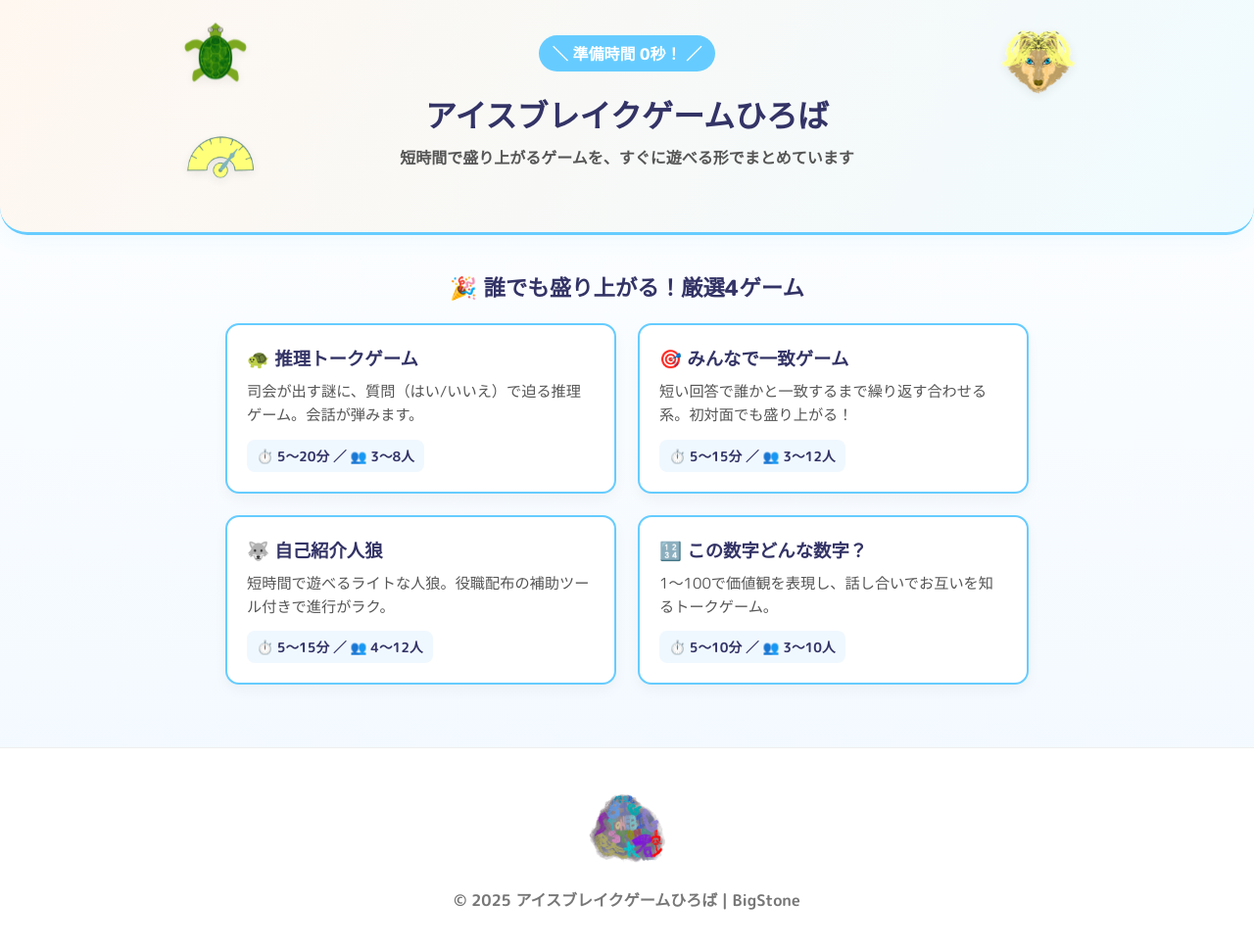
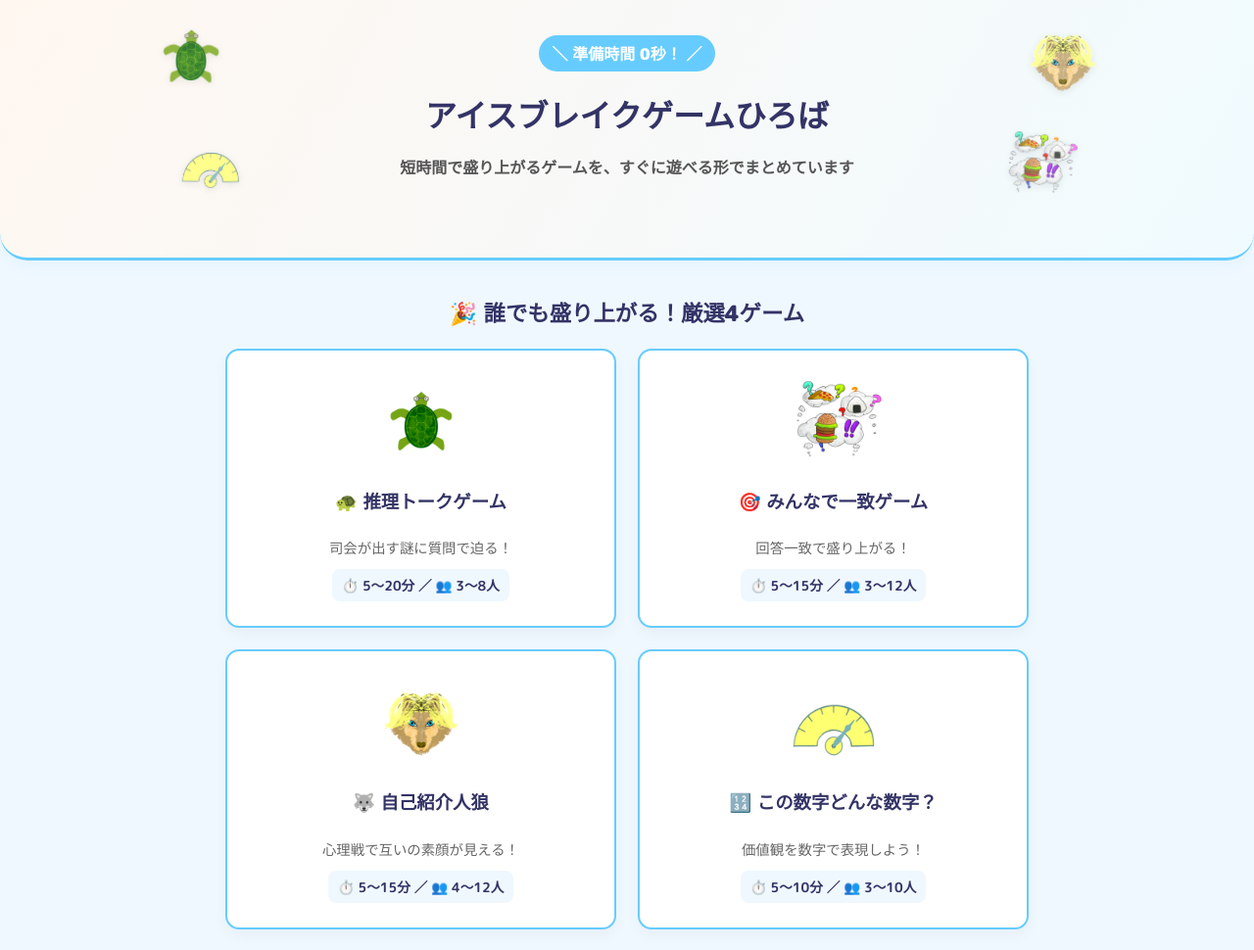
Before and after one commit to goto-kazuki/ice-break-games, a plain HTML site: page menu.html in a window 1280 px wide. Shown: the top 970 px of the page at 98% size. Drawn offline with Linux system fonts and the light colour scheme.

Commit message:
Update menu.html

```diff
--- a/menu.html
+++ b/menu.html
@@ -1,171 +1,100 @@
 <!DOCTYPE html>
 <html lang="ja">
 <head>
-  <meta charset="UTF-8" />
+  <meta charset="utf-8" />
   <title>ゲーム選択 - アイスブレイクゲームひろば</title>
   <meta name="viewport" content="width=device-width, initial-scale=1" />
   <link rel="preconnect" href="https://fonts.googleapis.com">
   <link rel="preconnect" href="https://fonts.gstatic.com" crossorigin>
-  <link href="https://fonts.googleapis.com/css2?family=M+PLUS+Rounded+1c:wght@400;700;800&display=swap" rel="stylesheet">
+  <link href="https://fonts.googleapis.com/css2?family=M+PLUS+Rounded+1c:wght@400;700;900&display=swap" rel="stylesheet">
+  <style>
+    :root{ --main-color:#66CCFF; --accent-color:#FFC107; --sub-accent:#333366; --bg-light:#F0F8FF; --text-main:#222; }
+    body{ margin:0; font-family:'M PLUS Rounded 1c', sans-serif; background:var(--bg-light); color:var(--text-main); }
 
-  <style>
-    :root{
-      --main-color:#66CCFF;
-      --accent-color:#FFC107;
-      --sub-accent:#333366;
-      --bg-light:#F0F8FF;
-      --text-main:#222;
-    }
+    header{ padding:36px 16px 64px; text-align:center; background:linear-gradient(120deg,#fff7f0,#f0fbff); border-bottom:3px solid var(--main-color); border-bottom-left-radius:28px; border-bottom-right-radius:28px; box-shadow:0 6px 18px rgba(102,204,255,0.08); position:relative; overflow:hidden; }
+    .header-inner{ max-width:940px; margin:0 auto; position:relative; z-index:2; }
+    .tagline{ display:inline-block; background:var(--main-color); color:#fff; padding:6px 14px; border-radius:20px; font-weight:800; margin-bottom:12px; }
+    h1{ margin:8px 0 6px; font-size:2rem; color:var(--sub-accent); font-weight:800; }
 
-    *{box-sizing:border-box}
-
-    body{
-      margin:0;
-      font-family:'M PLUS Rounded 1c', "Hiragino Kaku Gothic ProN", "Yu Gothic", Meiryo, sans-serif;
-      background:linear-gradient(180deg,#fff 0%,var(--bg-light) 100%);
-      color:var(--text-main);
-      -webkit-font-smoothing:antialiased;
-      -moz-osx-font-smoothing:grayscale;
-    }
-
-    header{
-      padding:36px 16px 64px;
-      text-align:center;
-      background:linear-gradient(120deg,#fff7f0,#f0fbff);
-      border-bottom:3px solid var(--main-color);
-      border-bottom-left-radius:28px;
-      border-bottom-right-radius:28px;
-      position:relative;
-      overflow:visible;
-      box-shadow:0 6px 18px rgba(102,204,255,0.08);
-    }
-
-    .header-inner{max-width:940px;margin:0 auto;position:relative;z-index:2}
-    .tagline{display:inline-block;background:var(--main-color);color:#fff;padding:6px 14px;border-radius:20px;font-weight:800;margin-bottom:12px}
-    .title-block h1{margin:8px 0 6px;font-size:2rem;color:var(--sub-accent);font-weight:800}
-    .title-block p{margin:0;color:#555;font-weight:700}
-
-    main{max-width:920px;margin:0 auto;padding:36px 20px 64px}
-
-    h2.section-title{font-size:1.4rem;color:var(--sub-accent);text-align:center;margin:0 0 20px;font-weight:800}
-
-    /* Grid: 2 columns on wide, 1 column on narrow */
-    .game-grid{
-      display:grid;
-      grid-template-columns:repeat(2,1fr); /* enforce 2x2 layout on wide screens */
-      gap:22px;
-      align-items:start;
-      margin:0 auto;
-      max-width:820px;
-    }
+    main{ max-width:920px; margin:0 auto; padding:36px 20px 64px; }
+    .section-title{ font-size:1.4rem; color:var(--sub-accent); text-align:center; margin:0 0 20px; font-weight:800; }
+    .game-grid{ display:grid; grid-template-columns:repeat(2,1fr); gap:22px; max-width:820px; margin:0 auto; }
 
     .game-card{
-      display:block;
-      text-decoration:none;
-      color:inherit;
-      background:#fff;
-      padding:20px;
-      border:2px solid var(--main-color);
-      border-radius:14px;
-      box-shadow:0 6px 14px rgba(0,0,0,0.04);
-      transition:transform .18s ease, box-shadow .18s ease;
-      position:relative;
+      display:flex; flex-direction:column; align-items:center; text-decoration:none; color:inherit;
+      background:#fff; padding:25px; border:2px solid var(--main-color); border-radius:14px;
+      box-shadow:0 6px 14px rgba(0,0,0,0.04); transition:transform .18s ease;
     }
+    .game-card:hover{ transform: translateY(-6px); background:#fffefb; }
+    .game-icon { width:100px; height:100px; object-fit:contain; margin-bottom:15px; }
+    .game-title{ font-size:1.15rem; font-weight:800; margin:0 0 8px; color:var(--sub-accent); }
+    .game-meta{ font-weight:700; background:var(--bg-light); color:var(--sub-accent); padding:6px 10px; border-radius:8px; font-size:.85rem; }
 
-    .game-card:hover{ transform: translateY(-6px); box-shadow:0 14px 30px rgba(102,204,255,0.14); background:#fffefb; }
+    footer{ text-align:center; padding:30px 12px; color:#777; background:#fff; font-weight:700; margin-top:40px; }
+    @media (max-width:760px){ .game-grid{ grid-template-columns:1fr; } }
 
-    .game-title{ font-size:1.15rem; font-weight:800; margin:0 0 8px; color:var(--sub-accent) }
-    .game-tagline{ font-size:.95rem; color:#555; margin:0 0 12px; line-height:1.6 }
-    .game-meta{ display:inline-block; font-weight:700; background:var(--bg-light); color:var(--sub-accent); padding:6px 10px; border-radius:8px; font-size:.85rem }
+    /* 4つの浮遊アニメーション */
+    .corner-img-wrapper { position:absolute; inset:0; max-width:1000px; margin:0 auto; pointer-events:none; }
+    .corner-img{ position:absolute; width:90px; animation:float 4s ease-in-out infinite; opacity:0.8; filter:drop-shadow(0 2px 4px rgba(0,0,0,0.1)); }
 
-    footer{
-      text-align:center;
-      padding:30px 12px 36px;
-      color:#777;
-      border-top:1px solid #eee;
-      background:#fff;
-      font-weight:700;
-    }
+    .pos-1 { left: 10px; top: 20px; animation-delay: 0s; } /* 左上 */
+    .pos-2 { right: 10px; top: 20px; animation-delay: 1s; } /* 右上 */
+    .pos-3 { left: 40px; top: 140px; width: 70px; transform: rotate(-10deg); animation-delay: 2s; } /* 左下 */
+    .pos-4 { right: 40px; top: 140px; width: 80px; transform: rotate(10deg); animation-delay: 3s; } /* 右下 */
 
-    /* decorative characters */
-    .corner-images-wrapper{
-      position:absolute;
-      inset:0;
-      max-width:940px;
-      margin:0 auto;
-      pointer-events:none;
-      z-index:1;
-      opacity:0.95;
-    }
-    .corner-img{
-      position:absolute;
-      width:100px;
-      filter:drop-shadow(0 3px 6px rgba(0,0,0,0.08));
-      animation:float 3.5s ease-in-out infinite;
-    }
-    @keyframes float{
-      0%,100%{transform:translateY(0)}
-      50%{transform:translateY(-8px)}
-    }
-    .corner-img-left{left:0;top:14px;animation-delay:0s}
-    .corner-img-sub-left{left:14px;top:120px;width:82px;transform:rotate(-8deg);animation-delay:.5s}
-    .corner-img-right{right:0;top:14px;animation-delay:1.4s}
-
-    @media (max-width:760px){
-      header{padding-top:24px;padding-bottom:48px}
-      .title-block h1{font-size:1.6rem}
-      .corner-img, .corner-img-sub-left{width:72px}
-      .game-grid{grid-template-columns:1fr}
-    }
+    @keyframes float{ 0%,100%{transform:translateY(0) rotate(0deg)} 50%{transform:translateY(-10px) rotate(2deg)} }
   </style>
 </head>
 <body>
   <header>
     <div class="header-inner">
       <span class="tagline">＼ 準備時間 0秒！ ／</span>
-      <div class="title-block">
       <h1>アイスブレイクゲームひろば</h1>
-        <p>短時間で盛り上がるゲームを、すぐに遊べる形でまとめています</p>
-      </div>
+      <p style="color:#555; font-weight:700;">短時間で盛り上がるゲームを、すぐに遊べる形でまとめています</p>
     </div>
 
-    <div class="corner-images-wrapper" aria-hidden="true">
-      <img src="umigame.png" alt="ウミガメ" class="corner-img corner-img-left">
-      <img src="meter.png"   alt="メーター" class="corner-img corner-img-sub-left">
-      <img src="wolf.png"    alt="人狼"     class="corner-img corner-img-right">
+    <!-- 4つの浮遊キャラ -->
+    <div class="corner-img-wrapper">
+      <img src="umigame.png" alt="" class="corner-img pos-1">
+      <img src="wolf.png"    alt="" class="corner-img pos-2">
+      <img src="meter.png"   alt="" class="corner-img pos-3">
+      <img src="icchi.png"   alt="" class="corner-img pos-4">
     </div>
   </header>
 
   <main>
-    <section aria-labelledby="games-title">
-      <h2 id="games-title" class="section-title">🎉 誰でも盛り上がる！厳選4ゲーム</h2>
+    <h2 class="section-title">🎉 誰でも盛り上がる！厳選4ゲーム</h2>
+    <div class="game-grid">
 
-      <div class="game-grid">
-        <a href="umikame.html" class="game-card" aria-label="推理トークゲームへ">
+      <a href="umikame.html" class="game-card">
+        <img src="umigame.png" alt="ウミガメ" class="game-icon">
         <h3 class="game-title">🐢 推理トークゲーム</h3>
-          <p class="game-tagline">司会が出す謎に、質問（はい/いいえ）で迫る推理ゲーム。会話が弾みます。</p>
+        <p style="font-size:0.9rem; color:#666; margin-bottom:10px;">司会が出す謎に質問で迫る！</p>
         <div class="game-meta">⏱️ 5〜20分 ／ 👥 3〜8人</div>
       </a>
 
-        <a href="icchi.html" class="game-card" aria-label="みんなで一致ゲームへ">
+      <a href="icchi.html" class="game-card">
+        <img src="icchi.png" alt="一致ゲーム" class="game-icon">
         <h3 class="game-title">🎯 みんなで一致ゲーム</h3>
-          <p class="game-tagline">短い回答で誰かと一致するまで繰り返す合わせる系。初対面でも盛り上がる！</p>
+        <p style="font-size:0.9rem; color:#666; margin-bottom:10px;">回答一致で盛り上がる！</p>
         <div class="game-meta">⏱️ 5〜15分 ／ 👥 3〜12人</div>
       </a>
 
-        <a href="jinro.html" class="game-card" aria-label="人狼（ライト版）へ">
+      <a href="jinro.html" class="game-card">
+        <img src="wolf.png" alt="人狼" class="game-icon">
         <h3 class="game-title">🐺 自己紹介人狼</h3>
-          <p class="game-tagline">短時間で遊べるライトな人狼。役職配布の補助ツール付きで進行がラク。</p>
+        <p style="font-size:0.9rem; color:#666; margin-bottom:10px;">心理戦で互いの素顔が見える！</p>
         <div class="game-meta">⏱️ 5〜15分 ／ 👥 4〜12人</div>
       </a>
 
-        <a href="kono-suji.html" class="game-card" aria-label="この数字どんな数字へ">
+      <a href="kono-suji.html" class="game-card">
+        <img src="meter.png" alt="メーター" class="game-icon">
         <h3 class="game-title">🔢 この数字どんな数字？</h3>
-          <p class="game-tagline">1〜100で価値観を表現し、話し合いでお互いを知るトークゲーム。</p>
+        <p style="font-size:0.9rem; color:#666; margin-bottom:10px;">価値観を数字で表現しよう！</p>
         <div class="game-meta">⏱️ 5〜10分 ／ 👥 3〜10人</div>
       </a>
+
     </div>
-    </section>
   </main>
 
   <footer>
```
Lines whose indentation alone changed are shown as unchanged.
